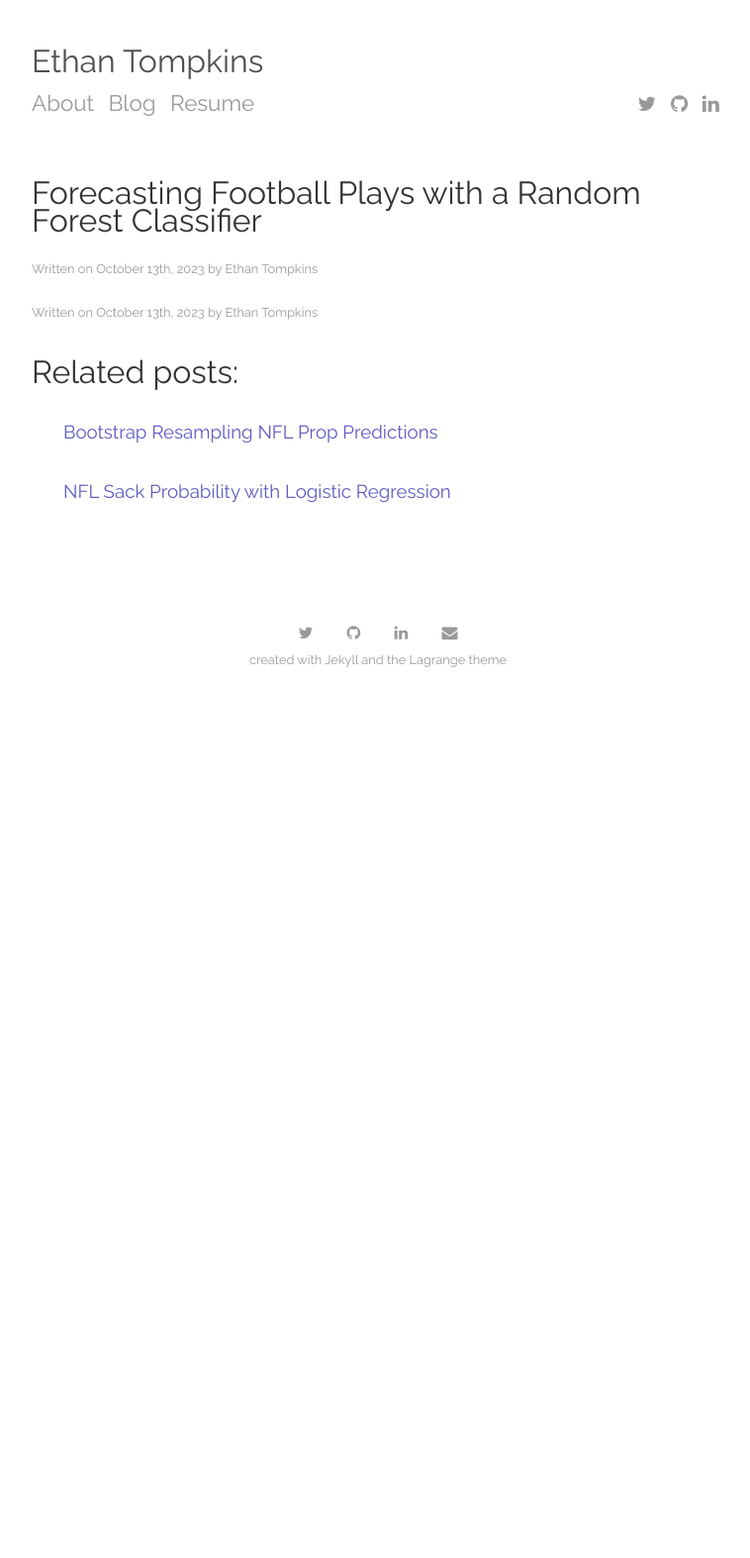
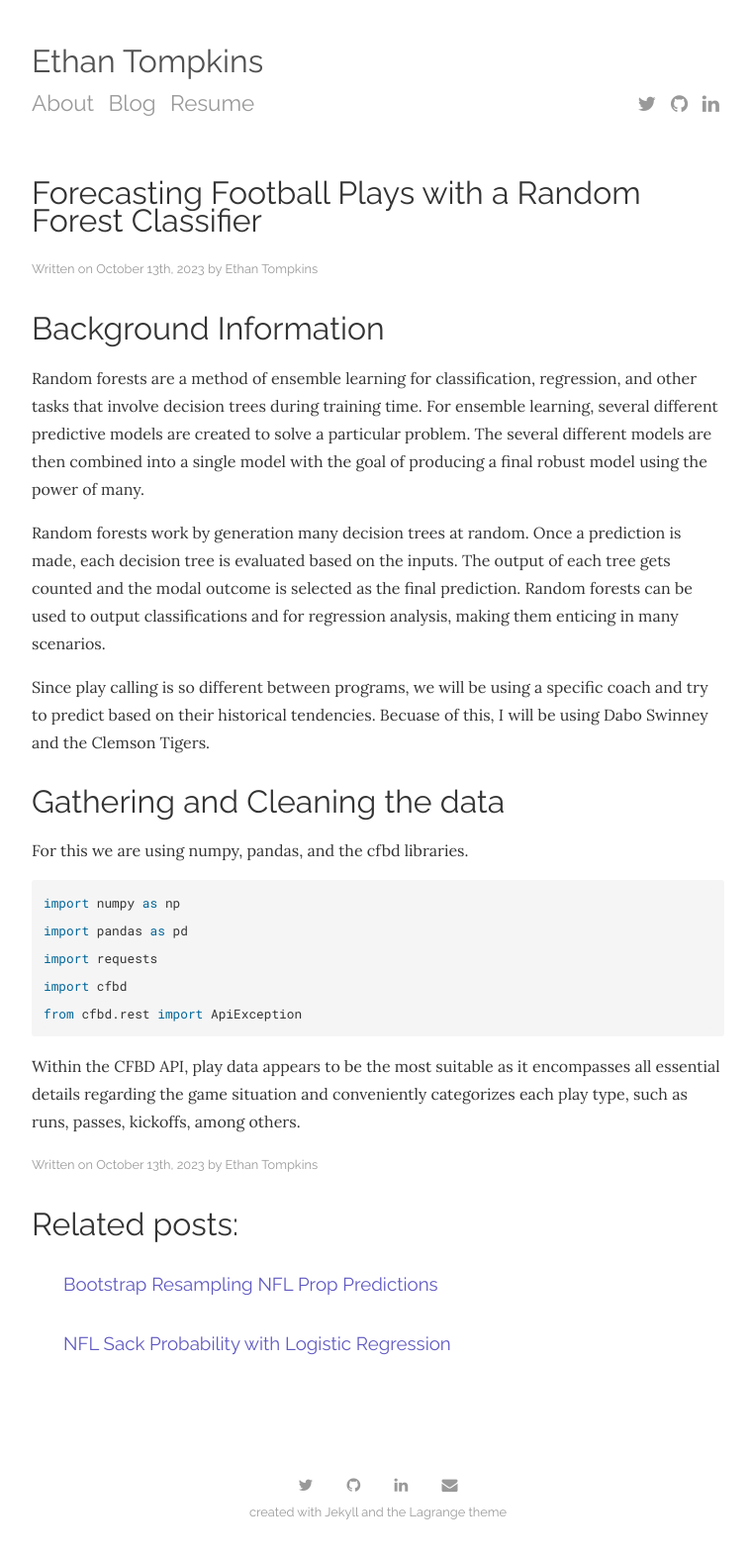
Before and after one commit to ethantompkins/ethantompkins.github.io, a Jekyll site: the page built from _posts/2023-10-13-Play-Prediction-RFC.md, in a window 1280 px wide. Shown: the whole page at 99% size, without its empty margins (258-1016 px from the left). Built offline with Jekyll 4.4.1, drawn with Linux system fonts in a browser that asks for light colours; nearby versions of some CDN libraries; before the commit the page ends 900 px from its top, so only the background shows below that.

Commit message:
blog updates

````diff
--- a/_posts/2023-10-13-Play-Prediction-RFC.md
+++ b/_posts/2023-10-13-Play-Prediction-RFC.md
@@ -5,3 +5,25 @@ categories: journal
 date: 2023-10-13
 tags: ['python']
 ---
+
+# Background Information
+
+Random forests are a method of ensemble learning for classification, regression, and other tasks that involve decision trees during training time. For ensemble learning, several different predictive models are created to solve a particular problem. The several different models are then combined into a single model with the goal of producing a final robust model using the power of many.
+
+Random forests work by generation many decision trees at random. Once a prediction is made, each decision tree is evaluated based on the inputs. The output of each tree gets counted and the modal outcome is selected as the final prediction. Random forests can be used to output classifications and for regression analysis, making them enticing in many scenarios.
+
+Since play calling is so different between programs, we will be using a specific coach and try to predict based on their historical tendencies. Becuase of this, I will be using Dabo Swinney and the Clemson Tigers.
+
+# Gathering and Cleaning the data
+
+For this we are using numpy, pandas, and the cfbd libraries.
+
+```python
+import numpy as np
+import pandas as pd
+import requests
+import cfbd
+from cfbd.rest import ApiException
+```
+
+Within the CFBD API, play data appears to be the most suitable as it encompasses all essential details regarding the game situation and conveniently categorizes each play type, such as runs, passes, kickoffs, among others.
````
